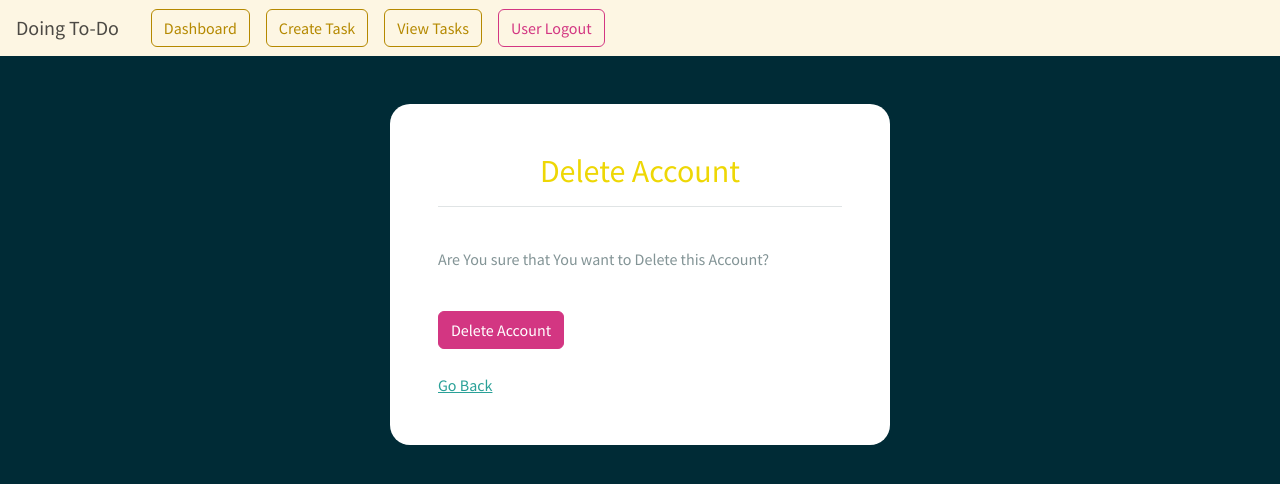
After one commit to m-a-mamun69/doing-django-one, a Django app: page /delete-account/ in a window 1280 px wide. The commit adds this page. Shown: the top 484 px of the page. Run offline with Django 5.2, Linux system fonts and the light colour scheme; a user stored in the database is signed in; some libraries are stand-ins or nearby versions.

Commit message:
Delete Account Functionality and Necessary Stuff.

```diff
--- /dev/null
+++ b/templates/profile/delete-account.html
@@ -0,0 +1,35 @@
+
+{% load static %}
+{% load crispy_forms_tags %}
+
+<!DOCTYPE html>
+<html lang="en">
+<head>
+	<meta charset="UTF-8">
+	<meta name="viewport" content="width=device-width, initial-scale=1.0">
+	<title>Delete Account Page</title>
+	<link rel="stylesheet" type="text/css" href="https://bootswatch.com/5/solar/bootstrap.min.css">
+	<link rel="stylesheet" type="text/css" href="{% static 'css/style.css' %}">
+</head>
+{% include 'profile/base.html' %}
+<br>
+<br>
+<div class="container bg-white shadow-md p-5 form-layout">
+	<h2 class="text-center">Delete Account</h2><hr>
+	<br>
+
+<form method="POST" autocomplete="off">
+
+	{% csrf_token %}
+
+    <p>Are You sure that You want to Delete this Account?</p>
+
+    <br>
+	<input class="btn btn-danger navbar-btn" type="submit" value="Delete Account">
+</form>
+
+<br>
+<a href="{% url 'dashboard' %}">Go Back</a>
+
+</div>
+</html>
--- a/templates/profile/profile-management.html
+++ b/templates/profile/profile-management.html
@@ -32,4 +32,10 @@
 </form>
 
 </div>
+
+<div class="container bg-white shadow-md p-5 form-layout" style="margin-top: 30px;">
+	<h3>Delete Account</h3>
+	<hr>
+	<a class="btn btn-danger" type="button" href="{% url 'delete-account' %}">Delete Account</a>
+</div>
 </html>
--- a/todo/urls.py
+++ b/todo/urls.py
@@ -11,6 +11,9 @@ urlpatterns = [
 
     # - Dashboard Url
     path('profile-management/', views.profile_management, name='profile-management'),
+
+    # - Dashboard Url
+    path('delete-account/', views.delete_account, name='delete-account'),
 
     # - Registrations
     path('register/', views.Register, name='register'),
--- a/todo/views.py
+++ b/todo/views.py
@@ -3,7 +3,7 @@ from django.http import HttpResponse
 from .models import Task
 # from .forms import InputForm
 from .forms import CreateUserForm, LoginForm, CreateTaskForm, UpdateUserForm
-from django.contrib.auth.models import auth
+from django.contrib.auth.models import auth, User
 from django.contrib.auth import authenticate, login
 from django.contrib.auth.decorators import login_required
 
@@ -138,3 +138,15 @@ def profile_management(request):
     user_form = UpdateUserForm(instance=request.user)
     context = {'user_form':user_form}
     return render(request, 'profile/profile-management.html', context=context)
+
+
+# - Delete Account
+
+@login_required(login_url='my-login')
+def delete_account(request):
+
+    if request.method == 'POST':
+        deleteUser = User.objects.get(username=request.user)
+        deleteUser.delete()
+        return redirect('')
+    return render(request, 'profile/delete-account.html')
```
Also changed, not shown: db.sqlite3.
